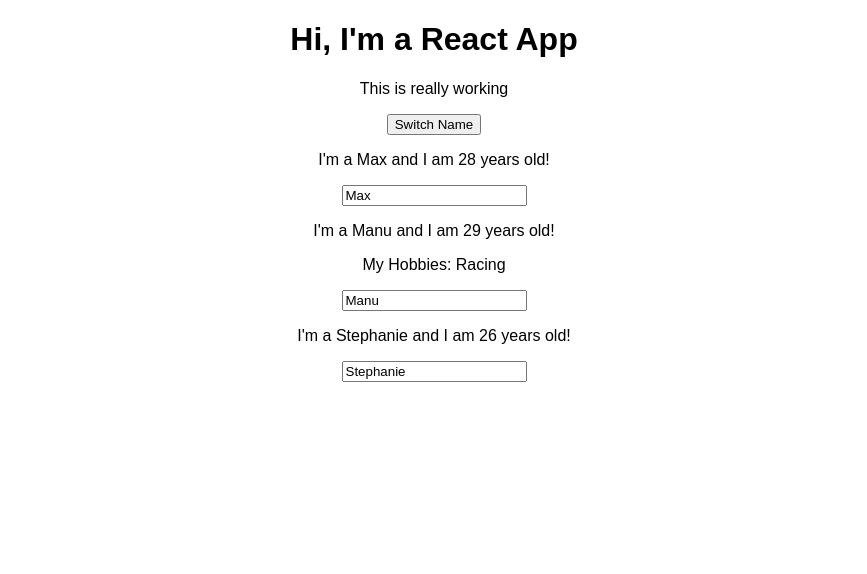
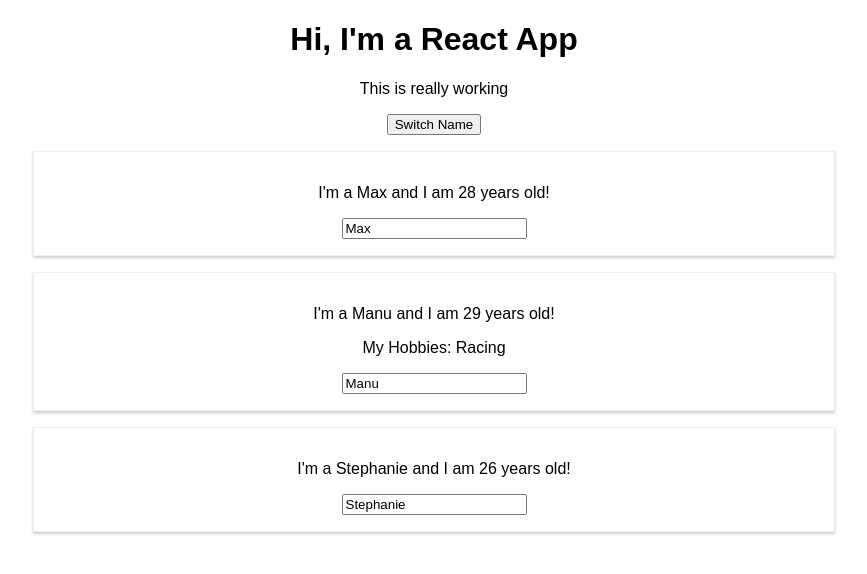
Before and after one commit to lucasgrocha/-react-complete-guide2, a React (Create React App) app: page / in a window 1280 px wide. Shown: the top 574 px of the page, without its empty margins (206-1073 px from the left). Built offline with nearby package versions, Linux system fonts and the light colour scheme.

Commit message:
48. Adding Styling with Stylesheets

```diff
--- /dev/null
+++ b/src/Person/Person.css
@@ -0,0 +1,8 @@
+.Person {
+  width: 60%;
+  margin: 16px auto;
+  border: 1px solid #eee;
+  box-shadow: 0 2px 3px #ccc;
+  padding: 16px;
+  text-align: center;
+}
--- a/src/Person/Person.js
+++ b/src/Person/Person.js
@@ -1,8 +1,9 @@
 import React from 'react';
+import './Person.css'
 
 const person = (props) => {
     return(
-    <div>
+    <div className='Person'>
         <p onClick={props.click}>I'm a {props.name} and I am {props.age} years old!</p>
         <p>{props.children}</p>
         <input type='text' onChange={props.changed} value={props.name}></input>
```
